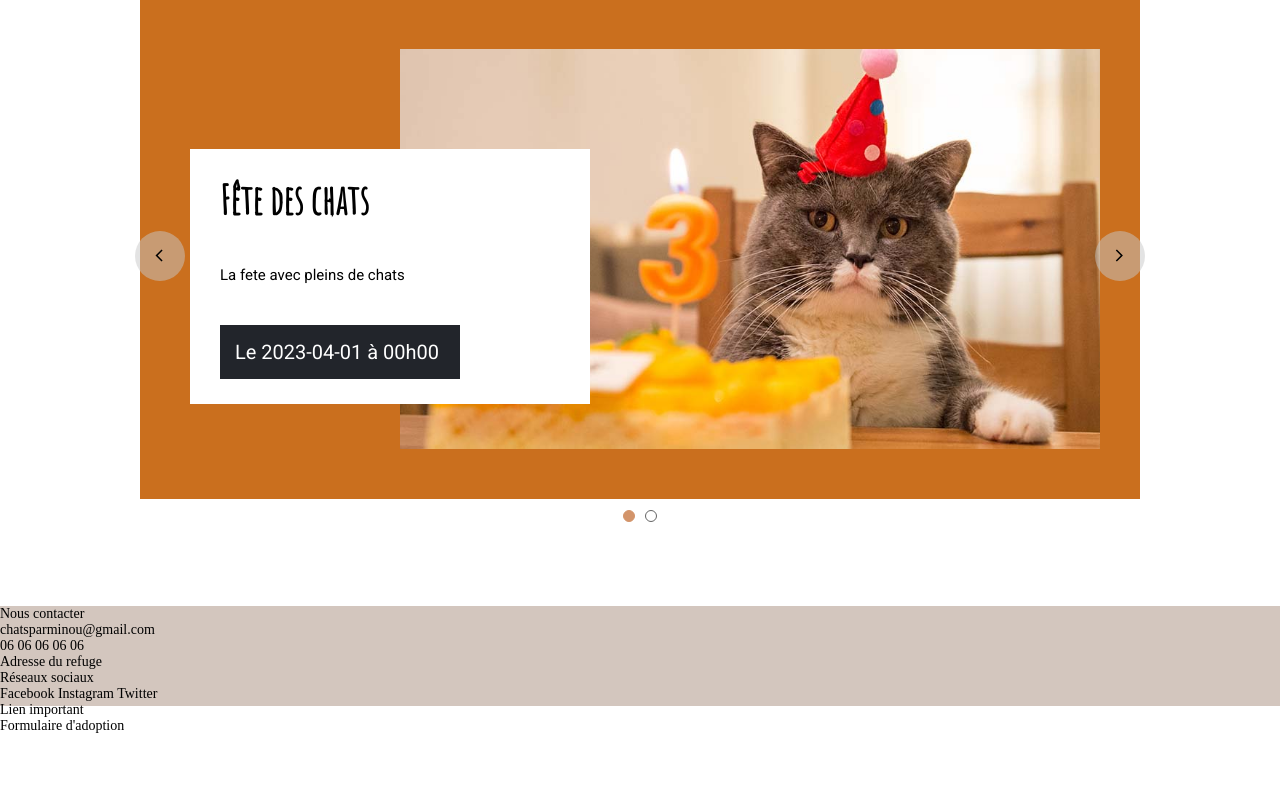
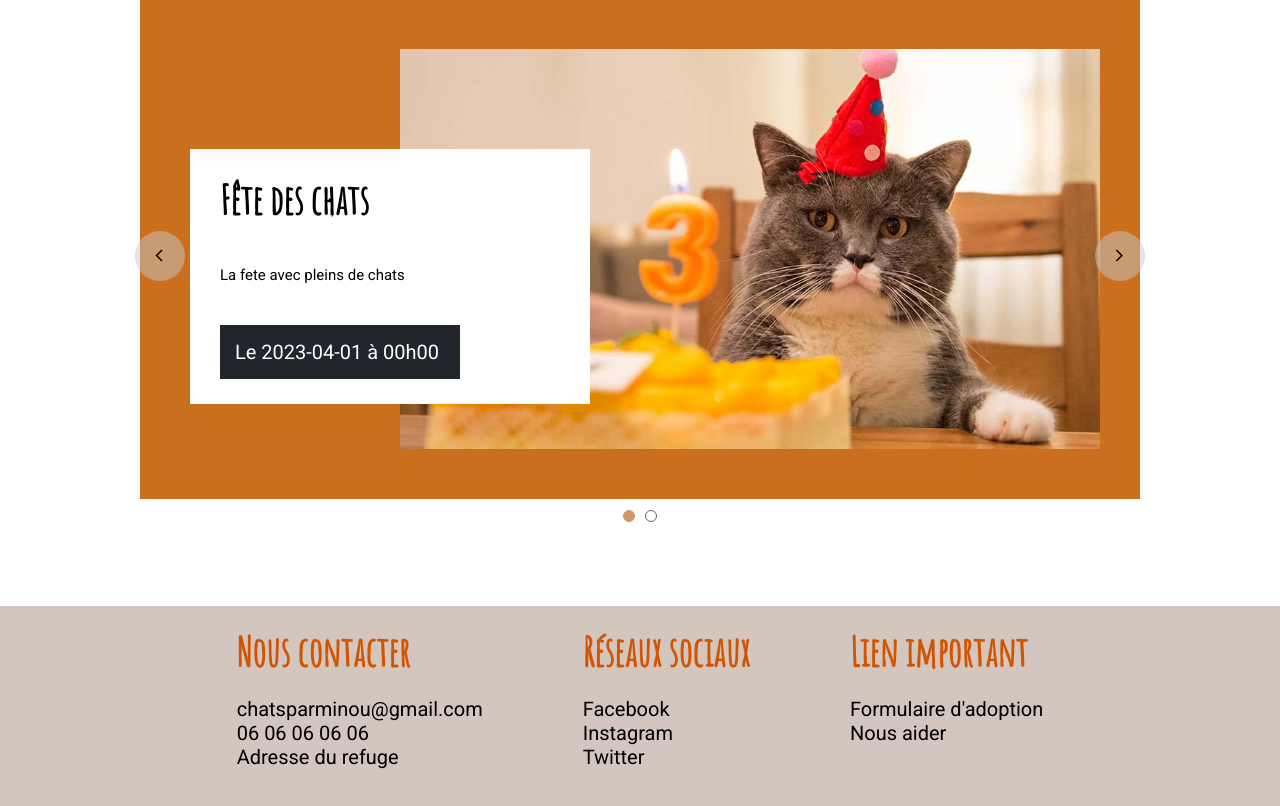
Before and after one commit to Hugz12/ChatsParMinou, a PHP site: page / in a window 1280 px wide. Shown: the part 1386-2192 px from the top of the page. Before the commit the page ends 2119 px from the top, so only its background shows below. Run offline with PHP 8.4, Linux system fonts and the light colour scheme; data comes from the database, SQL or seed files in the repository; data that the repository does not hold is empty; some libraries are stand-ins or nearby versions.

Commit message:
footer + maj header, add pageContent

```diff
--- a/css/footer.css
+++ b/css/footer.css
@@ -1,8 +1,75 @@
 #footer {
+    position: relative;
     width: 100%;
-    height: 100px;
+    min-height: 200px;
     background-color: var(--sixth-color);
+    display: flex;
+    flex-direction: row;
+    justify-content: center;
+    padding: 20px 0 10px 0;
+    margin-top: 50px;
+    box-sizing: border-box;
+}
+
+#footer > div {
+    margin: 0 50px;
+}
+
+#footer a {
+    display: block ;
+    text-decoration: none;
+    color: black;
+}
+
+#footer a::after {
+    content: "";
     position: absolute;
     bottom: 0;
     left: 0;
+    width: 100%;
+    height: 2px;
+    transform: scaleX(0);
+    transform-origin: bottom right;
+    transition: transform 0.25s ease;
+    background-color: var(--fifth-color);
 }
+
+#footer a:hover::after {
+    transform: scaleX(1);
+    transform-origin: bottom left;
+}
+
+@media (max-width: 950px) {
+	#footer {
+		flex-direction: column;
+        align-items: center;
+        justify-content: flex-start;
+    }
+
+    #footer > div {
+        margin: 0 0 30px 0;
+        text-align: center;
+        display: flex;
+        flex-direction: column;
+        align-items: center;
+
+    }
+}
+
+
+
+.footerTitre {
+    font-size: 40px;
+    font-weight: bold;
+    color: var(--fifth-color);
+    margin-bottom: 20px;
+
+    font-family: "Amatic SC",cursive;
+}
+
+.footerContent {
+    position: relative;
+    font-size: 20px;
+    width: fit-content;
+    font-family: "Roboto",sans-serif;
+}
--- a/css/header.css
+++ b/css/header.css
@@ -4,8 +4,9 @@
 #allHeader {
 	height: 70px;
 	overflow: hidden;
-	position: sticky;
+	position: fixed;
 	top: 0;
+	left: 0;
 	z-index: 10;
 	width: 100vw;
 	transition: height 0.3s ease-in-out;
@@ -49,6 +50,7 @@ header > div {
 }
 
 .navLink{
+	position: relative;
 	text-decoration: none;
 	padding: 0 15px 0 15px;
 	font-size: 15px;
@@ -58,9 +60,29 @@ header > div {
 	transition: 0.3s;
 }
 
+.navLink::after {
+    content: "";
+    position: absolute;
+    bottom: 0;
+    left: 0;
+    width: 100%;
+    height: 2px;
+    transform: scaleX(0);
+    transform-origin: bottom right;
+    transition: transform 0.25s ease;
+    background-color: var(--fifth-color);
+}
+
 .navLink:hover {
 	color: var(--fifth-color);
 }
+
+.navLink:hover::after {
+    transform: scaleX(1);
+    transform-origin: bottom left;
+}
+
+
 
 #nav > a.policeTexte {
 	/* je veux que mon texte soit au milieu de la box en hauteur*/
--- a/css/style.css
+++ b/css/style.css
@@ -33,18 +33,23 @@
 
 html {
 	min-height: 100vh;
+
 }
 
 body{
 	position: relative;
 	background: var(--main-color);
 	height: 100%;
-	min-height: calc(100vh - 150px);
+	min-height: 100vh;
+	box-sizing: border-box;
 	color: black;
 	font-size: 14px;
 	margin: 0;
-	padding: 0;
-	padding-bottom: 150px;
+	padding: 70px 0 0 0;
+}
+
+#pageContent {
+	min-height: calc(100vh - 320px);
 }
 
 .policeTitre {
@@ -424,6 +429,7 @@ g {
 	left : 50%;
 	top : 50%;
 	position: absolute;
+	overflow: hidden;
 }
 
 
@@ -435,7 +441,7 @@ g {
 
 .conteneurDeConteneurDePattes {
 	width: 100vw;
-	height: calc(100% - 170px);
+	height: calc(100%);
 	position: absolute;
 	top: 70px;
 }
--- a/js/accueil.js
+++ b/js/accueil.js
@@ -325,6 +325,7 @@ function afficherChatDuMois(chatDuMois){
 	document.documentElement.style.setProperty('--third-color', convertColor(chatDuMois['couleur'], 0.5));
 	document.documentElement.style.setProperty('--fourth-color', convertColor(chatDuMois['couleur'], 0.25));
 	document.documentElement.style.setProperty('--fifth-color', convertColor(chatDuMois['couleur'], 1));
+	document.documentElement.style.setProperty('--sixth-color', convertColor(chatDuMois['couleur'], 0.1));
 
 
 
--- a/templates/connexion.php
+++ b/templates/connexion.php
@@ -15,7 +15,9 @@ if (isset($_SESSION['error'])){ // Si mauvais login ou mot de passe
 <link rel="stylesheet" href="./css/connexion.css">
 <script src="./js/connexion.js"></script>
 
-<div class="conteneurDeConteneurDePattes">
+
+
+<div id="patteConnexion" class="conteneurDeConteneurDePattes">
     <div id="1" class="patteContainer"></div>
     <div id="2" class="patteContainer"></div>
     <div id="3" class="patteContainer"></div>
--- a/templates/footer.php
+++ b/templates/footer.php
@@ -1,31 +1,34 @@
+</div>
 
 <link rel="stylesheet" href="./css/footer.css">
+
 
 
 
     <div id="footer">
 
         <div id="nousContacter">
-            <div class="contactTitre">Nous contacter</div>
-            <div class="contactContent">chatsparminou@gmail.com</div>
-            <div class="contactContent">06 06 06 06 06</div>
-            <div class="contactContent">Adresse du refuge</div>
+            <div class="footerTitre">Nous contacter</div>
+            <div class="footerContent">chatsparminou@gmail.com</div>
+            <div class="footerContent">06 06 06 06 06</div>
+            <div class="footerContent">Adresse du refuge</div>
         </div>
         <div id="reseauxSociaux">
-            <div class="contactTitre">Réseaux sociaux</div>
-            <a class="contactContent">Facebook</a>
-            <a class="contactContent">Instagram</a>
-            <a class="contactContent">Twitter</a>
+            <div class="footerTitre">Réseaux sociaux</div>
+            <a class="footerContent" href="https://facebook.com/">Facebook</a>
+            <a class="footerContent" href="https://www.instagram.com/">Instagram</a>
+            <a class="footerContent" href="https://twitter.com/">Twitter</a>
         </div>
         <div id="lienImportant">
-            <div class="contactTitre">Lien important</div>
-            <div>Formulaire d'adoption</div>
+            <div class="footerTitre">Lien important</div>
+            <a class="footerContent" href="index.php?view=formulaireAdoption">Formulaire d'adoption</a>
+            <a class="footerContent" href="index.php?view=nousAider">Nous aider</a>
+
         </div>
 
     </div>
 
 
 
-
 </body>
 </html>
--- a/templates/header.php
+++ b/templates/header.php
@@ -158,3 +158,8 @@ echo "<?xml version=\"1.0\" encoding=\"utf-8\" ?>";
 			<img src="./ressources/logout.png" alt="">
 		</a>
 </div>
+
+
+
+
+<div id="pageContent">
```
Also changed, not shown: css/connexion.css (+9 -0 lines).
